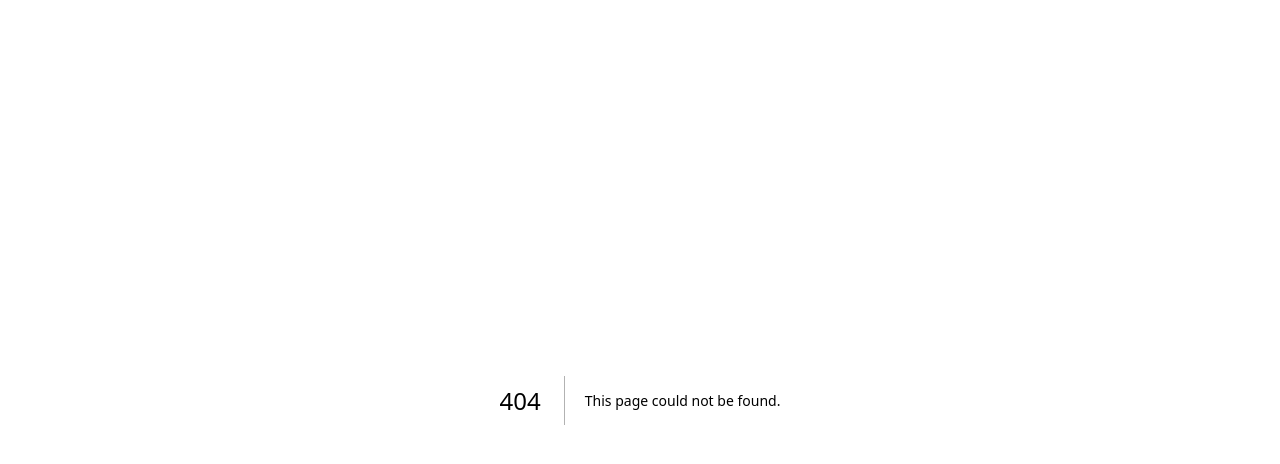
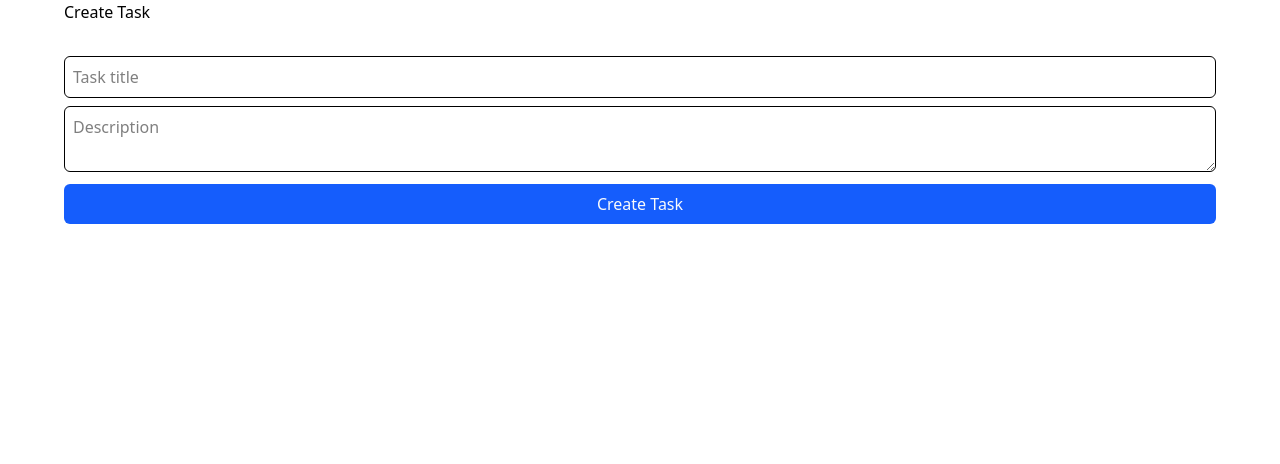
Before and after one commit to wasifalam23/next-taskflow, a Next.js app: page /tasks/new in a window 1280 px wide. Before the commit this address had no page. Shown: the top 464 px of the page. Built offline with nearby package versions, Linux system fonts and the light colour scheme.

Commit message:
add list and add task form page

```diff
--- /dev/null
+++ b/app/tasks/new/page.js
@@ -0,0 +1,10 @@
+import TaskForm from "@/components/TaskForm";
+
+export default function NewTaskPage() {
+	return (
+		<div className="max-w-6xl mx-auto">
+			<h1>Create Task</h1>
+			<TaskForm />
+		</div>
+	);
+}
--- /dev/null
+++ b/app/tasks/page.js
@@ -0,0 +1,38 @@
+import Link from "next/link";
+
+async function getTasks() {
+	const res = await fetch("http://localhost:3000/api/tasks", {
+		cache: "no-store",
+	});
+
+	const data = await res.json();
+	return data.data;
+}
+
+export default async function TasksPage() {
+	const tasks = await getTasks();
+
+	return (
+		<div className="px-8">
+			<div className="flex items-center justify-between py-8">
+				<h1 className="text-3xl font-medium">Tasks</h1>
+				<Link
+					href="/tasks/new"
+					className="bg-blue-600 hover:bg-blue-500 px-4 py-2.5 rounded-md text-white">
+					Create new task
+				</Link>
+			</div>
+
+			{tasks.map((task) => (
+				<div key={task._id} className="border p-4 rounded mb-3 ">
+					<h2>{task.title}</h2>
+					<p>{task.description}</p>
+
+					<div>
+						<span>{task.status}</span> | <span>{task.priority}</span>
+					</div>
+				</div>
+			))}
+		</div>
+	);
+}
--- /dev/null
+++ b/components/TaskForm.js
@@ -0,0 +1,62 @@
+"use client";
+
+import { useRouter } from "next/navigation";
+import { useState } from "react";
+
+export default function TaskForm() {
+	const router = useRouter();
+
+	const [title, setTitle] = useState("");
+	const [description, setDescription] = useState("");
+
+	const formSubmitHandler = async (e) => {
+		e.preventDefault();
+
+		if (!title.trim()) {
+			alert("Title is required");
+			return;
+		}
+
+		try {
+			const res = await fetch("/api/tasks", {
+				method: "POST",
+				headers: {
+					"Content-Type": "application/json",
+				},
+				body: JSON.stringify({ title, description }),
+			});
+
+			if (!res.ok) {
+				throw new Error("Failed to create task");
+			}
+
+			router.push("/tasks");
+		} catch (err) {
+			console.error(err);
+		}
+	};
+
+	return (
+		<form onSubmit={formSubmitHandler} className="flex flex-col gap-3 mt-8">
+			<div className="flex flex-col gap-2">
+				<input
+					className="p-2 border rounded-md"
+					value={title}
+					onChange={(e) => setTitle(e.target.value)}
+					placeholder="Task title"
+				/>
+				<textarea
+					className="p-2 border rounded-md"
+					value={description}
+					onChange={(e) => setDescription(e.target.value)}
+					placeholder="Description"
+				/>
+			</div>
+			<button
+				className="bg-blue-600 hover:bg-blue-500 rounded-md py-2 text-gray-50 cursor-pointer"
+				type="submit">
+				Create Task
+			</button>
+		</form>
+	);
+}
```
